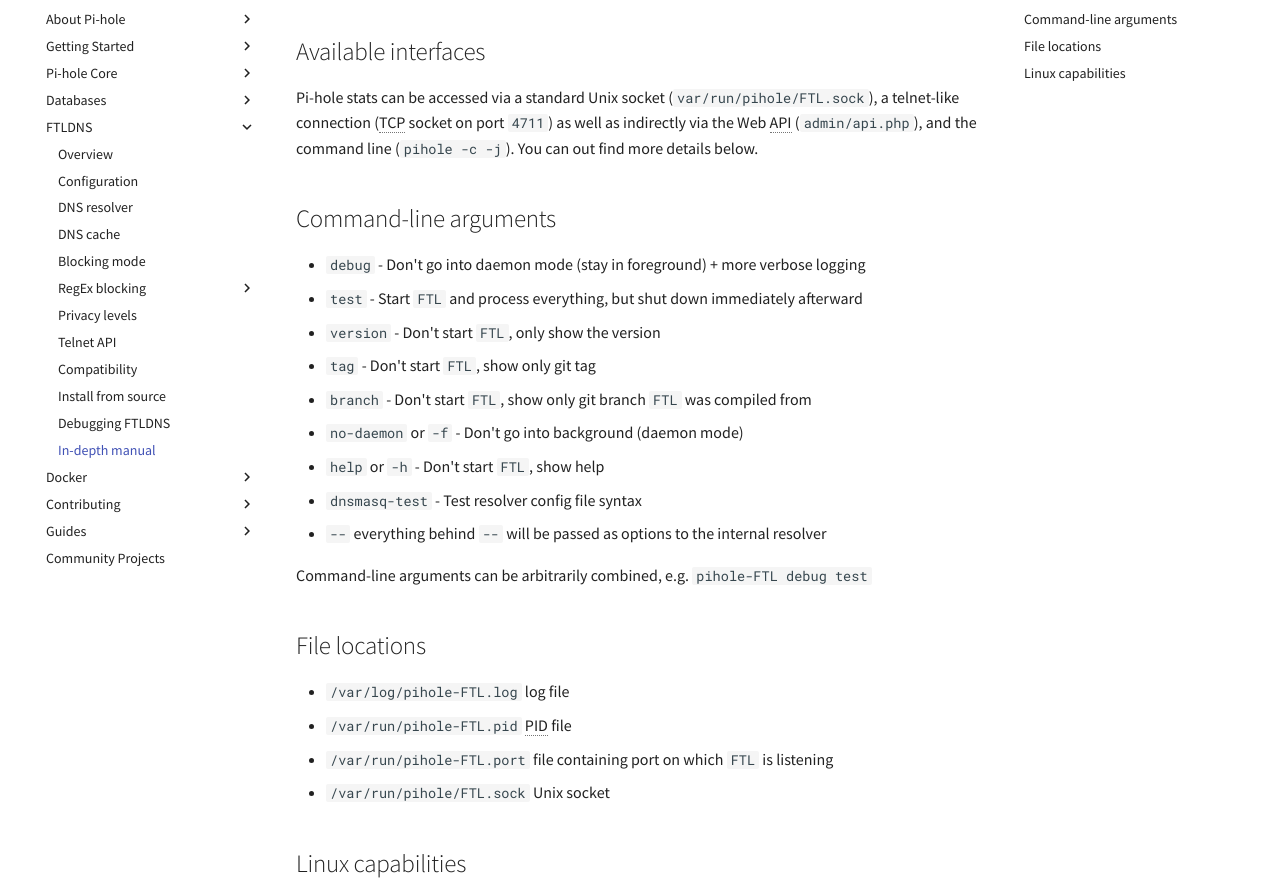
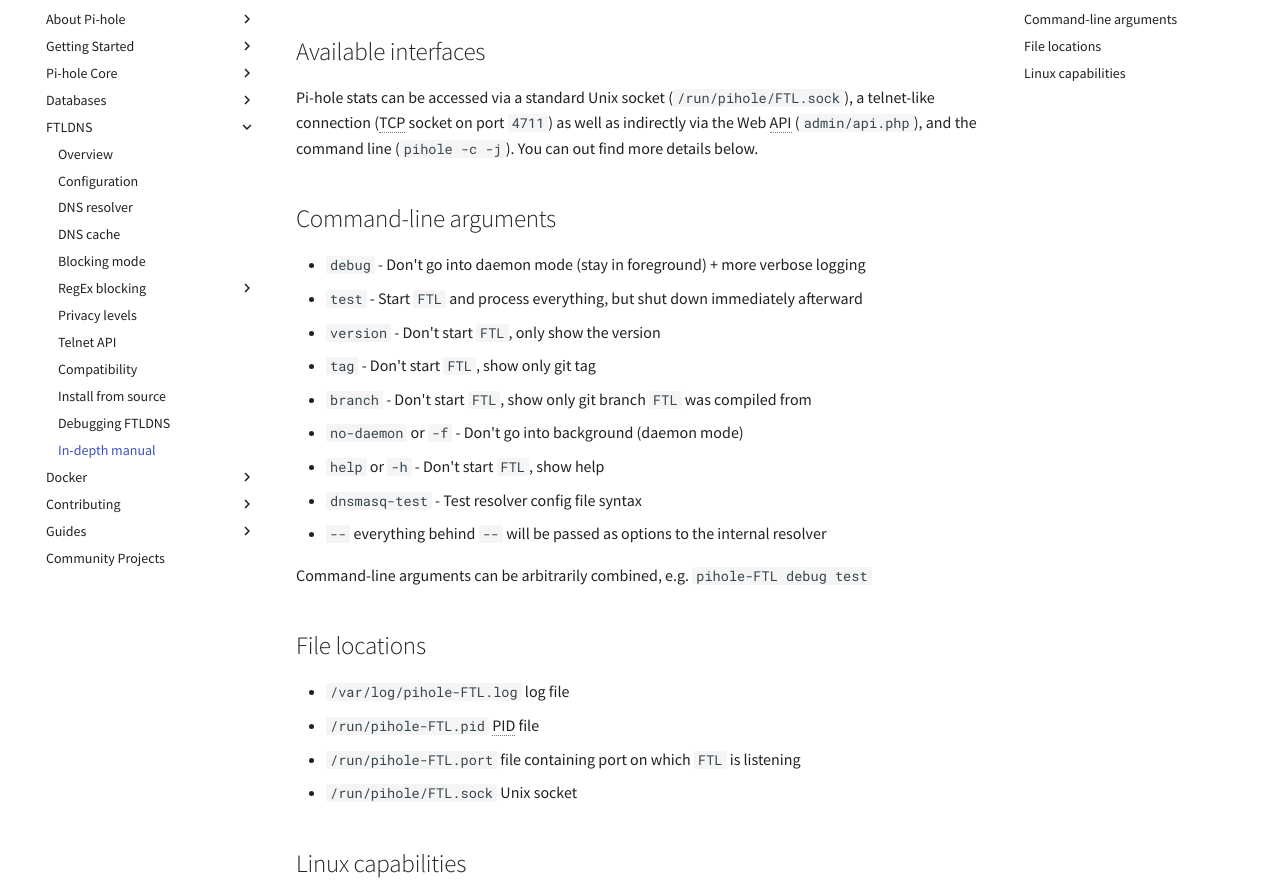
Before and after one commit to pi-hole/docs, an MkDocs documentation site: the page built from docs/ftldns/in-depth.md, in a window 1280 px wide and 1400 px high. Shown: the part 146-1036 px from the top of the window. Built offline with MkDocs 1.6.1 and Material for MkDocs 9.7.7, drawn with Linux system fonts in a browser that asks for light colours; comment, search, counter and statistics services are not loaded.

Commit message:
Consequently use /run/pihole* for runtime files
Companion commit for https://github.com/pi-hole/FTL/pull/739 and https://github.com/pi-hole/pi-hole/pull/3248

Signed-off-by: MichaIng <micha@dietpi.com>

```diff
--- a/docs/ftldns/in-depth.md
+++ b/docs/ftldns/in-depth.md
@@ -1,6 +1,6 @@
 ## Available interfaces
 
-Pi-hole stats can be accessed via a standard Unix socket (`var/run/pihole/FTL.sock`), a telnet-like connection (TCP socket on port `4711`) as well as indirectly via the Web API (`admin/api.php`), and the command line (`pihole -c -j`). You can out find more details below.
+Pi-hole stats can be accessed via a standard Unix socket (`/run/pihole/FTL.sock`), a telnet-like connection (TCP socket on port `4711`) as well as indirectly via the Web API (`admin/api.php`), and the command line (`pihole -c -j`). You can out find more details below.
 
 ## Command-line arguments
 
@@ -19,9 +19,9 @@
 ## File locations
 
 - `/var/log/pihole-FTL.log` log file
-- `/var/run/pihole-FTL.pid` PID file
-- `/var/run/pihole-FTL.port` file containing port on which `FTL` is listening
-- `/var/run/pihole/FTL.sock` Unix socket
+- `/run/pihole-FTL.pid` PID file
+- `/run/pihole-FTL.port` file containing port on which `FTL` is listening
+- `/run/pihole/FTL.sock` Unix socket
 
 ## Linux capabilities
 
```
Also changed, not shown: docs/ftldns/configfile.md (+3 -3 lines), docs/guides/vpn/dual-VPN.md (+1 -1 lines).
